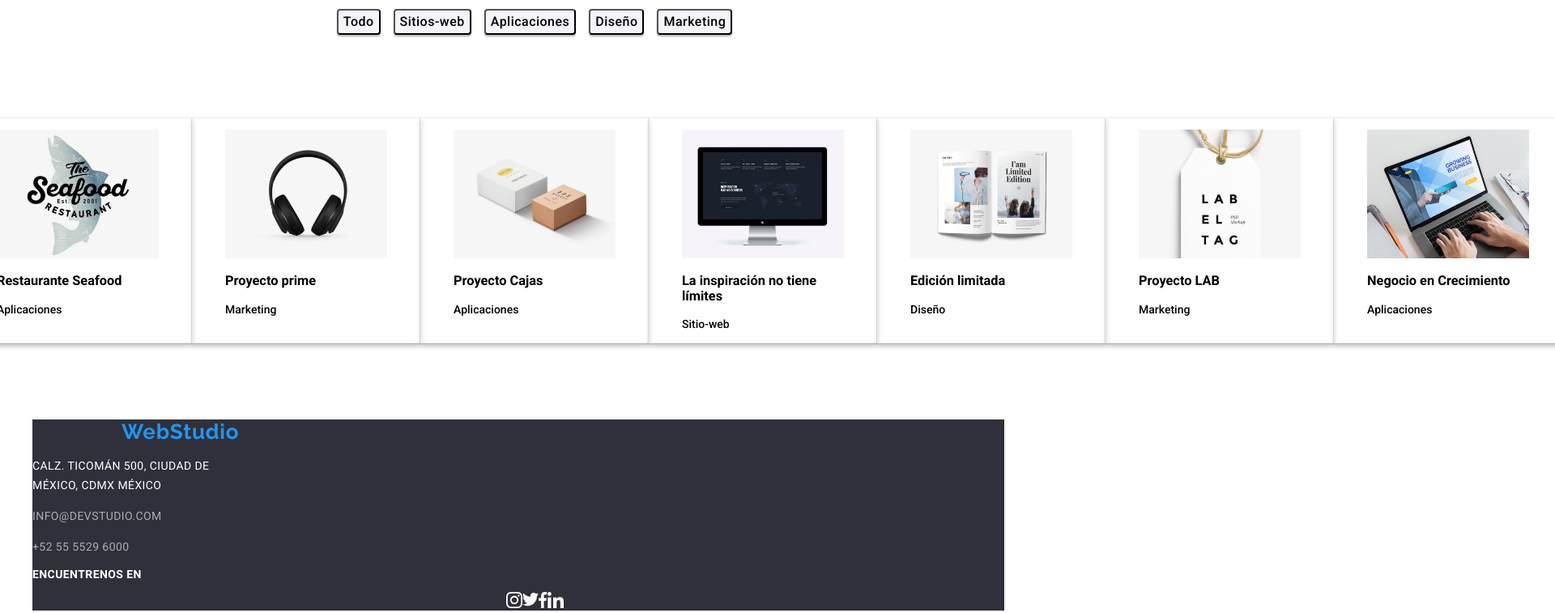
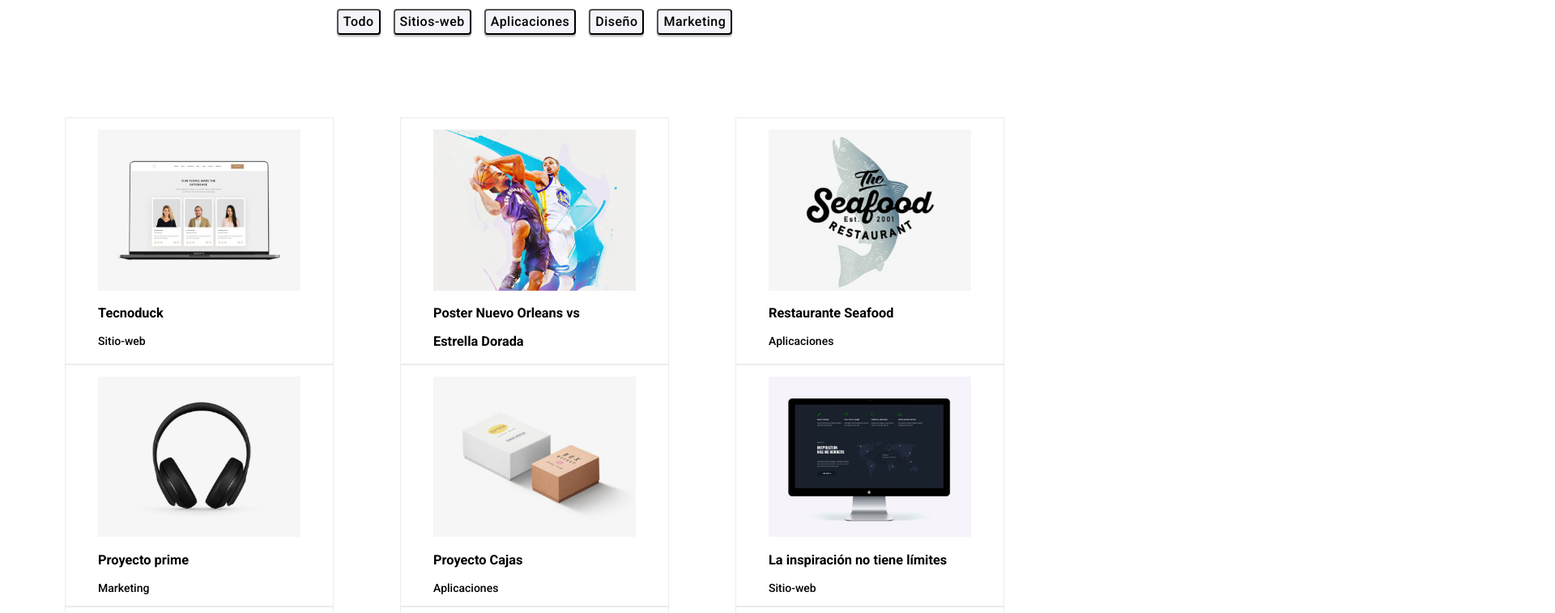
Before and after one commit to Jorgemomo/goit-markup-hw-03, a plain HTML site: page portfolio.html in a window 1280 px wide. Shown: the part 231-988 px from the top of the page at 81% size, 1920 px wide, since content can reach past the window. Drawn offline with nearby package versions, Linux system fonts and the light colour scheme.

Commit message:
Cambios y ajuste de tarjetas en el portafolio

```diff
--- a/css/styles.css
+++ b/css/styles.css
@@ -224,8 +224,7 @@ button[type="button"]:hover {
 
 .adjust-images .none-style {
   border: 1px solid var(--border-color);
-  box-shadow: 0px 1px 1px rgba(0, 0, 0, 0.12), 0px 4px 4px rgba(0, 0, 0, 0.06),
-    1px 4px 6px rgba(0, 0, 0, 0.16);
+  cursor: pointer;
 }
 
 .address {
@@ -261,3 +260,14 @@ article {
   justify-content: center;
   align-items: center;
 }
+
+.adjust-images {
+  display: flex;
+  justify-content: space-between;
+  flex-wrap: wrap;
+}
+
+.adjust-images .none-style:hover {
+  box-shadow: 0px 1px 1px rgba(0, 0, 0, 0.12), 0px 4px 4px rgba(0, 0, 0, 0.06),
+    1px 4px 6px rgba(0, 0, 0, 0.16);
+}
--- a/portfolio.html
+++ b/portfolio.html
@@ -85,7 +85,7 @@
               <img
                 src="./images/web-site-tecnoduck.jpg"
                 alt="Tecnoduck"
-                width="200px"
+                width="250px"
               />
               <figcaption>
                 <h3>Tecnoduck</h3>
@@ -98,10 +98,11 @@
               <img
                 src="./images/golden-star.jpg"
                 alt="Poster de un vs"
-                width="200px"
+                width="250px"
               />
               <figcaption>
-                <h3>Poster Nuevo Orleans vs Estrella Dorada</h3>
+                <h3>Poster Nuevo Orleans vs</h3>
+                <h3>Estrella Dorada</h3>
               </figcaption>
             </figure>
           </li>
@@ -110,7 +111,7 @@
               <img
                 src="./images/apps-seafood.jpg"
                 alt="Restaurante Seafood"
-                width="200px"
+                width="250px"
               />
               <figcaption>
                 <h3>Restaurante Seafood</h3>
@@ -123,7 +124,7 @@
               <img
                 src="./images/marketing-prime-project.jpg"
                 alt="Proyecto Prime"
-                width="200px"
+                width="250px"
               />
               <figcaption>
                 <h3>Proyecto prime</h3>
@@ -136,7 +137,7 @@
               <img
                 src="./images/apps-box.jpg"
                 alt="Proyecto Cajas"
-                width="200px"
+                width="250px"
               />
               <figcaption>
                 <h3>Proyecto Cajas</h3>
@@ -149,7 +150,7 @@
               <img
                 src="./images/web-site-inspiration.jpg"
                 alt="Inspiración sin límites"
-                width="200px"
+                width="250px"
               />
               <figcaption>
                 <h3>La inspiración no tiene límites</h3>
@@ -162,7 +163,7 @@
               <img
                 src="./images/design.jpg"
                 alt="Edición limitada"
-                width="200px"
+                width="250px"
               />
               <figcaption>
                 <h3>Edición limitada</h3>
@@ -175,7 +176,7 @@
               <img
                 src="./images/marketing-lab-project.jpg"
                 alt="Proyecto LAB"
-                width="200px"
+                width="250px"
               />
               <figcaption>
                 <h3>Proyecto LAB</h3>
@@ -188,7 +189,7 @@
               <img
                 src="./images/apps-growing-business.jpg"
                 alt="Negocio en Crecimiento"
-                width="200px"
+                width="250px"
               />
               <figcaption>
                 <h3>Negocio en Crecimiento</h3>
```
